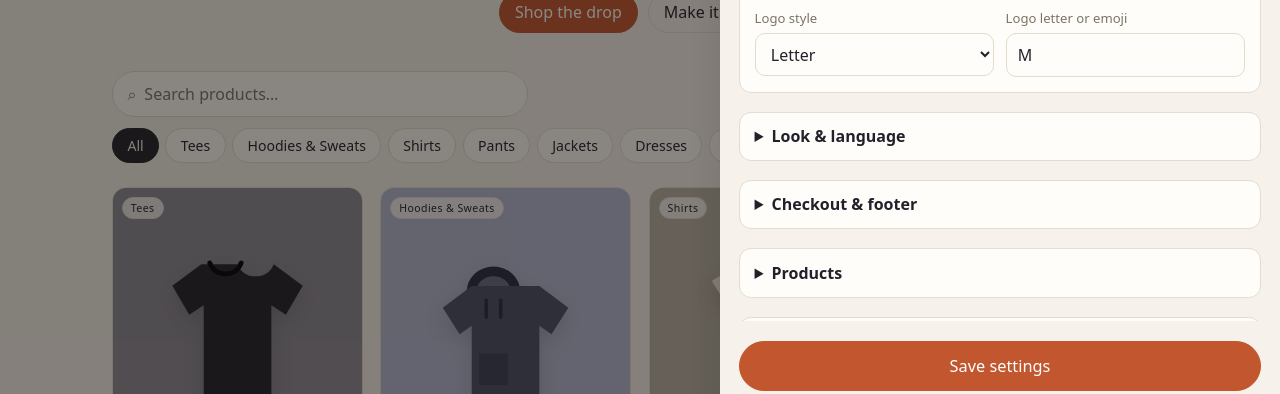
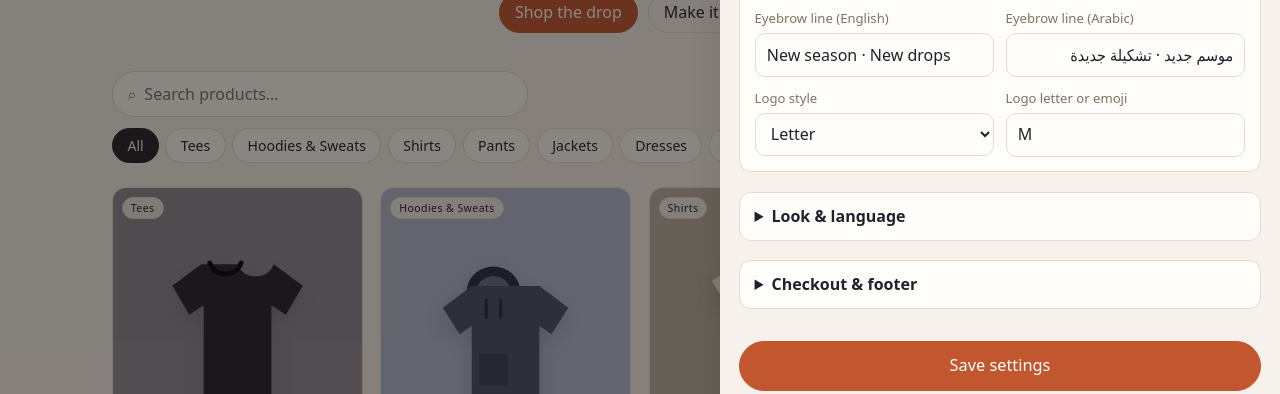
Before and after one commit to yousefkhames/mahal, a plain HTML site: page index.html in a window 1280 px wide. Both pictures are taken after a click on the button "Settings". Shown: the part 387-781 px from the top of the page. Drawn offline with Linux system fonts and the light colour scheme.

Commit message:
round 5: editable hero eyebrow line

```diff
--- a/app.js
+++ b/app.js
@@ -18,6 +18,7 @@ const I18N = {
     settings: "Store settings", settingsSub: "This store is white-label: change everything below and export it as your own brand file.",
     secBrand: "Brand", storeNameEn: "Store name (English)", storeNameAr: "Store name (Arabic)",
     taglineEn: "Tagline (English)", taglineAr: "Tagline (Arabic)",
+    kickerEn: "Eyebrow line (English)", kickerAr: "Eyebrow line (Arabic)",
     logoType: "Logo style", logoLetter: "Letter", logoEmoji: "Emoji", logoImage: "Uploaded image",
     logoValue: "Logo letter or emoji", logoUpload: "Logo image",
     secLook: "Look & language", colorPrimary: "Ink color", colorAccent: "Accent color",
@@ -59,6 +60,7 @@ const I18N = {
     settings: "إعدادات المتجر", settingsSub: "المتجر ده أبيض اللافتة: غيّر كل حاجة تحت واعملها تصدير كملف براند خاص بيك.",
     secBrand: "البراند", storeNameEn: "اسم المتجر (إنجليزي)", storeNameAr: "اسم المتجر (عربي)",
     taglineEn: "الجملة التعريفية (إنجليزي)", taglineAr: "الجملة التعريفية (عربي)",
+    kickerEn: "السطر الصغير فوق العنوان (إنجليزي)", kickerAr: "السطر الصغير فوق العنوان (عربي)",
     logoType: "شكل اللوجو", logoLetter: "حرف", logoEmoji: "إيموجي", logoImage: "صورة مرفوعة",
     logoValue: "حرف أو إيموجي اللوجو", logoUpload: "صورة اللوجو",
     secLook: "الشكل واللغة", colorPrimary: "لون الحبر", colorAccent: "اللون المميز",
@@ -296,6 +298,7 @@ function fillSettings(){
   const s = settings;
   $("#sNameEn").value = s.name.en; $("#sNameAr").value = s.name.ar;
   $("#sTagEn").value = s.tagline.en; $("#sTagAr").value = s.tagline.ar;
+  $("#sKickerEn").value = s.kicker.en; $("#sKickerAr").value = s.kicker.ar;
   $("#sLogoType").value = s.logo.type; $("#sLogoText").value = s.logo.value || "";
   $("#sLogoTextWrap").hidden = s.logo.type === "image";
   $("#sLogoImgWrap").hidden = s.logo.type !== "image";
@@ -435,6 +438,7 @@ $("#saveSettings").onclick = () => {
   const s = settings;
   s.name = { en: $("#sNameEn").value.trim() || "Store", ar: $("#sNameAr").value.trim() || "متجر" };
   s.tagline = { en: $("#sTagEn").value, ar: $("#sTagAr").value };
+  s.kicker = { en: $("#sKickerEn").value, ar: $("#sKickerAr").value };
   s.logo.type = $("#sLogoType").value; s.logo.value = $("#sLogoText").value;
   s.colors = { primary: $("#sColorA").value, accent: $("#sColorB").value };
   s.currency = $("#sCurrency").value;
--- a/index.html
+++ b/index.html
@@ -165,6 +165,8 @@
         <label><span data-i="storeNameAr"></span><input id="sNameAr" type="text" dir="rtl"></label>
         <label><span data-i="taglineEn"></span><input id="sTagEn" type="text"></label>
         <label><span data-i="taglineAr"></span><input id="sTagAr" type="text" dir="rtl"></label>
+        <label><span data-i="kickerEn"></span><input id="sKickerEn" type="text"></label>
+        <label><span data-i="kickerAr"></span><input id="sKickerAr" type="text" dir="rtl"></label>
         <label><span data-i="logoType"></span>
           <select id="sLogoType">
             <option value="letter" data-i="logoLetter"></option>
```
Also changed, not shown: tests/index.html (+2 -0 lines).
